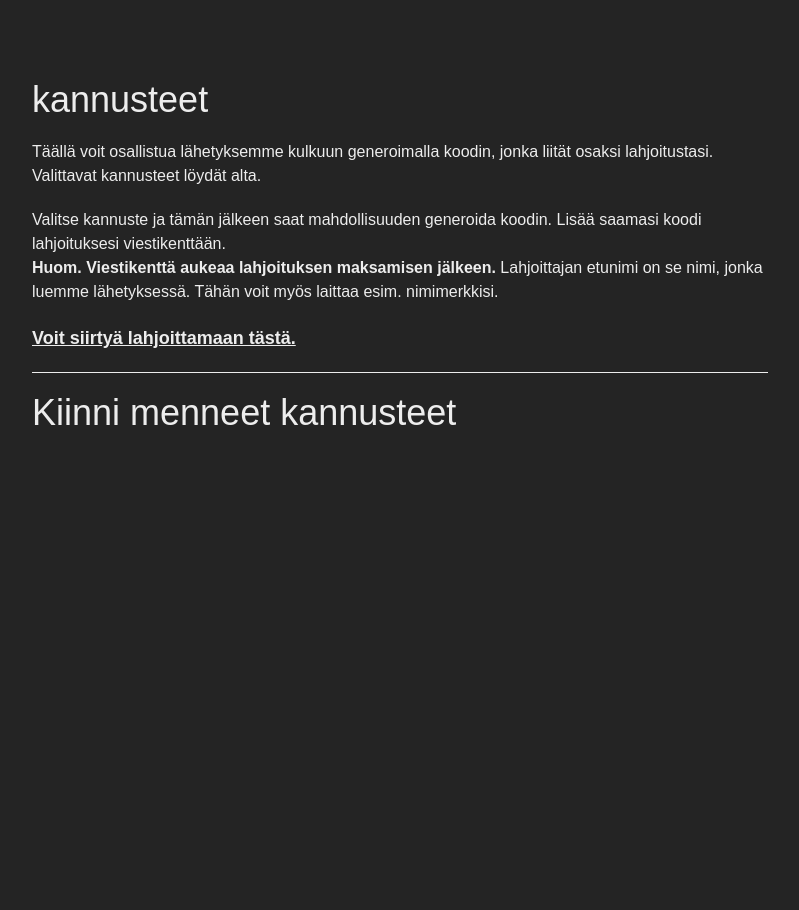
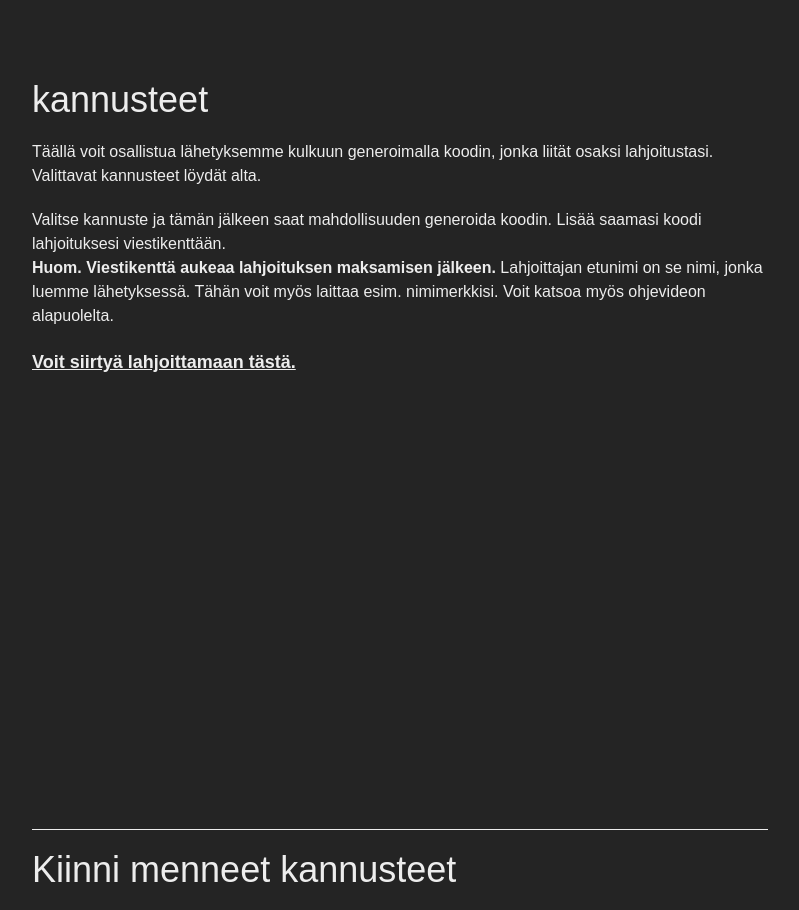
Before and after one commit to Aivoapina/kannustinlaarnio, a Next.js app: page / in a window 1280 px wide. Shown: the whole page, without its empty margins (240-1039 px from the left). Before the commit the page ends 800 px from the top, so only its background shows below. Built offline with nearby package versions, Linux system fonts and the light colour scheme; no server answers; the database is empty.

Commit message:
Some fixes

```diff
--- a/app/components/CodeGenerator.tsx
+++ b/app/components/CodeGenerator.tsx
@@ -15,6 +15,7 @@ export default function CodeGenerator({
 }: Props) {
   const [ code, setCode ] = useState(undefined);
   const [ loading, setLoading ] = useState(false);
+  const [ showCopiedCode, setShowCopiedCode ] = useState(false);
 
   const generateCode = async () => {
     setLoading(true);
@@ -28,6 +29,8 @@ export default function CodeGenerator({
 
   const copyToClipboard: MouseEventHandler = (event: React.MouseEvent<HTMLDivElement>) => {
     navigator.clipboard.writeText(event.currentTarget.innerHTML);
+    setShowCopiedCode(true);
+    setTimeout(() => { setShowCopiedCode(false) }, 3000)
   }
 
   return (
@@ -53,7 +56,18 @@ export default function CodeGenerator({
           >
               {'[' +  code + ']'}
           </div>
-          <div><a className="underline" href="https://finnruns.fi/lahjoita" target="_blank">Siirry tästä lahjoittamaan</a> ja lisää tämä koodi hakasulkeineen lahjoituksen viestikenttään.</div>
+          <div>
+            <a className="underline" href="https://finnruns.fi/lahjoita" target="_blank">Siirry tästä lahjoittamaan</a>
+            {' '}ja lisää tämä koodi hakasulkeineen lahjoituksen viestikenttään.
+          </div>
+          <div
+            className="fixed bottom-4 left-0 inset-x-0 mx-auto transition-opacity duration-1000 z-67"
+            style={{ opacity: showCopiedCode ? 0.9 : 0 }}
+          >
+            <span className="px-4 py-2 rounded-xs" style={{ backgroundColor: '#ededed', color: '#242424'}}>
+              Koodi kopioitu leikepöydälle
+            </span>
+          </div>
         </>
       }
     </div>
--- a/app/layout.tsx
+++ b/app/layout.tsx
@@ -23,6 +23,7 @@ export default function RootLayout({
   children: React.ReactNode;
 }>) {
   const title = process.env.EVENT_NAME
+  const ytSrc = process.env.YOUTUBE_EMBED_SRC
   return (
     <html lang="en">
       <body
@@ -37,11 +38,22 @@ export default function RootLayout({
           <p className="mb-5 ">
             Valitse kannuste ja tämän jälkeen saat mahdollisuuden generoida koodin. Lisää saamasi koodi lahjoituksesi viestikenttään.
             <br />
-            <span className="font-bold">Huom. Viestikenttä aukeaa lahjoituksen maksamisen jälkeen. </span>Lahjoittajan etunimi on se nimi, jonka luemme lähetyksessä. Tähän voit myös laittaa esim. nimimerkkisi.
+            <span className="font-bold">Huom. Viestikenttä aukeaa lahjoituksen maksamisen jälkeen. </span>Lahjoittajan etunimi on se nimi, jonka luemme lähetyksessä. Tähän voit myös laittaa esim. nimimerkkisi. Voit katsoa myös ohjevideon alapuolelta.
           </p>
-          <p className="mb-5 border-b pb-5">
+          <p className="mb-5 pb-5">
             <a className="font-bold underline text-lg" href="https://finnruns.fi/lahjoita" target="_blank">Voit siirtyä lahjoittamaan tästä.</a>
           </p>
+          <div className="relative border-b pb-5 mb-5 aspect-video">
+            <iframe
+              width="100%"
+              height="100%"
+              src={ytSrc}
+              title="Lahjoitusohje"
+              allow="accelerometer; clipboard-write; encrypted-media; gyroscope; picture-in-picture; web-share"
+              referrerPolicy="strict-origin-when-cross-origin"
+              allowFullScreen
+            />
+          </div>
           {children}
         </div>
       </body>
--- a/app/page.tsx
+++ b/app/page.tsx
@@ -33,7 +33,8 @@ const calculateIncentiveStatus = (inc: Incentive) => {
 
 const renderIncentive = (inc: Incentive) => (
   <div className="mb-5 pb-5 border-b" key={inc.id}>
-    <h3 className="text-3xl mb-2">{inc.game}: {inc.title}</h3>
+    <h3 className="text-3xl mb-2 font-bold">{inc.game}</h3>
+    <h3 className="text-2xl mb-2">{inc.title}</h3>
     <p className="mb-4 [&>a]:text-blue-700" dangerouslySetInnerHTML={{ __html: inc.info }}></p>
 
     <p className="mb-4" style={{ color: '#00a5ff' }} >{calculateIncentiveStatus(inc)}</p>
```
Also changed, not shown: 1 other file (tests, documents, lock files or other folders).
